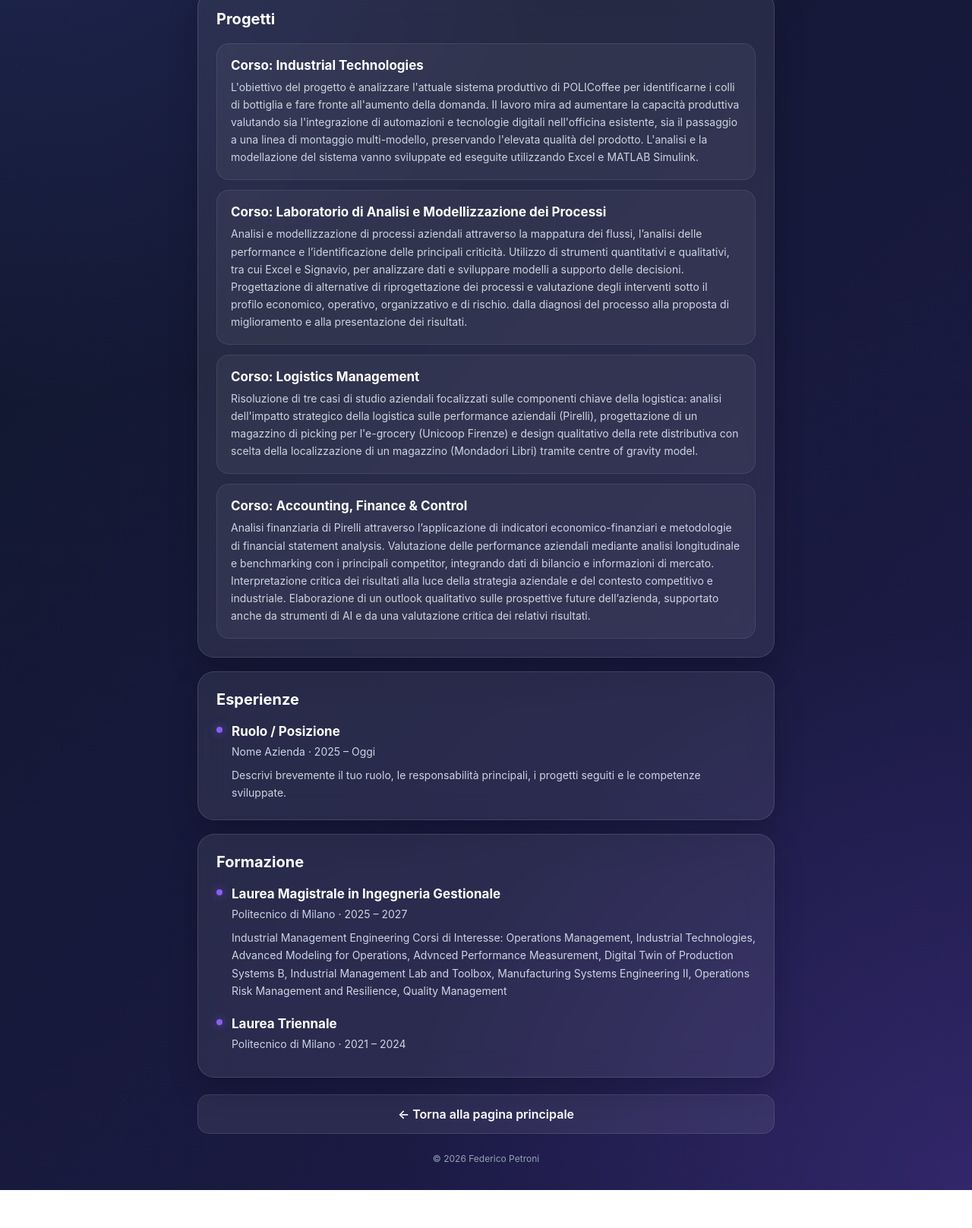
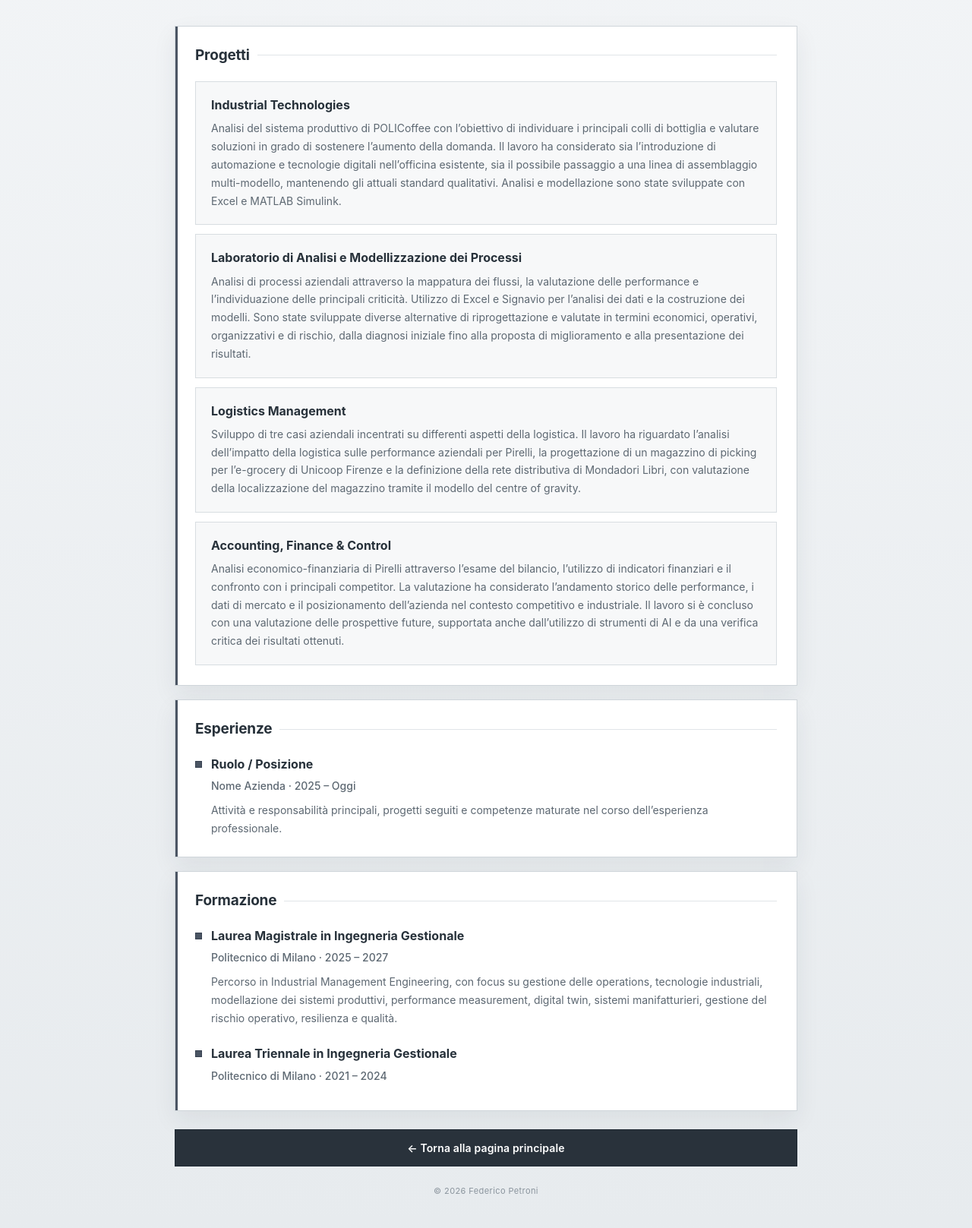
Before and after one commit to federicopetroni03/federicopetroni, a plain HTML site: page esperienze.html in a window 1280 px wide. Shown: the part 244-1861 px from the top of the page at 76% size. Before the commit the page ends 1811 px from the top, so only its background shows below. Drawn offline with Linux system fonts and the light colour scheme.

Commit message:
Update esperienze.html

```diff
--- a/esperienze.html
+++ b/esperienze.html
@@ -19,10 +19,14 @@
             padding: 0;
         }
 
+        html {
+            scroll-behavior: smooth;
+        }
+
         body {
             min-height: 100vh;
 
-            padding: 24px;
+            padding: 32px 20px;
 
             font-family:
                 -apple-system,
@@ -34,36 +38,43 @@
                 sans-serif;
 
             background:
-                radial-gradient(
-                    circle at top left,
-                    rgba(99, 102, 241, 0.20),
-                    transparent 35%
-                ),
-                radial-gradient(
-                    circle at bottom right,
-                    rgba(139, 92, 246, 0.18),
-                    transparent 35%
-                ),
                 linear-gradient(
-                    135deg,
-                    #0f172a,
-                    #1e1b4b
+                    180deg,
+                    #f3f5f7 0%,
+                    #e7ebee 100%
                 );
 
-            color: #ffffff;
+            color: #1f2933;
         }
 
         .container {
             width: 100%;
-            max-width: 760px;
+            max-width: 820px;
 
             margin: 0 auto;
         }
 
+        /* HEADER */
+
         .header {
+            position: relative;
+
             text-align: center;
 
-            padding: 20px 0 34px;
+            padding: 20px 0 38px;
+        }
+
+        .header::after {
+            content: "";
+
+            display: block;
+
+            width: 100%;
+            height: 1px;
+
+            margin-top: 30px;
+
+            background: #cfd5da;
         }
 
         .small-avatar {
@@ -76,54 +87,77 @@
             align-items: center;
             justify-content: center;
 
-            border-radius: 50%;
+            background: #29323b;
 
-            font-size: 25px;
+            color: #ffffff;
+
+            border: 1px solid #1f2933;
+
+            border-radius: 0;
+
+            font-size: 23px;
             font-weight: 700;
 
-            background:
-                linear-gradient(
-                    135deg,
-                    #6366f1,
-                    #8b5cf6
-                );
+            letter-spacing: 1px;
 
             box-shadow:
-                0 10px 30px rgba(99, 102, 241, 0.30);
+                0 8px 20px rgba(31, 41, 51, 0.15);
         }
 
         h1 {
+            margin-bottom: 8px;
+
+            color: #1f2933;
+
             font-size: 30px;
-
-            margin-bottom: 8px;
+            line-height: 1.2;
+            font-weight: 700;
 
             letter-spacing: -0.5px;
         }
 
         .subtitle {
-            color: #cbd5e1;
+            color: #65717c;
 
-            font-size: 16px;
+            font-size: 15px;
+            line-height: 1.5;
+
+            font-weight: 500;
+
+            letter-spacing: 0.15px;
         }
 
+        /* SEZIONI */
+
         .section {
+            position: relative;
+
             margin-bottom: 18px;
 
-            padding: 24px;
+            padding: 26px;
 
-            background:
-                rgba(255, 255, 255, 0.08);
+            background: #ffffff;
 
-            border:
-                1px solid rgba(255, 255, 255, 0.12);
+            border: 1px solid #cfd5da;
 
-            border-radius: 22px;
-
-            backdrop-filter: blur(18px);
-            -webkit-backdrop-filter: blur(18px);
+            border-radius: 0;
 
             box-shadow:
-                0 15px 40px rgba(0, 0, 0, 0.20);
+                0 12px 30px rgba(31, 41, 51, 0.07);
+        }
+
+        .section::before {
+            content: "";
+
+            position: absolute;
+
+            top: 0;
+            left: 0;
+
+            width: 3px;
+            height: 100%;
+
+            background: #4b5563;
         }
 
         .section-title {
@@ -133,57 +167,94 @@
 
             gap: 10px;
 
-            font-size: 20px;
+            margin-bottom: 22px;
 
-            margin-bottom: 20px;
+            color: #27313a;
+
+            font-size: 19px;
+            line-height: 1.3;
+
+            font-weight: 650;
+
+            letter-spacing: -0.2px;
         }
 
+        .section-title::after {
+            content: "";
+
+            flex: 1;
+
+            height: 1px;
+
+            background: #e1e5e8;
+        }
+
+        /* PROGETTI */
+
         .project {
-            padding: 18px;
+            padding: 19px 20px;
 
-            background:
-                rgba(255, 255, 255, 0.05);
+            margin-bottom: 12px;
 
-            border:
-                1px solid rgba(255, 255, 255, 0.08);
+            background: #f7f8f9;
 
-            border-radius: 16px;
+            border: 1px solid #d8dde1;
 
-            margin-bottom: 13px;
+            border-radius: 0;
+
+            transition:
+                background 0.18s ease,
+                border-color 0.18s ease,
+                transform 0.18s ease;
         }
 
         .project:last-child {
             margin-bottom: 0;
         }
 
+        .project:hover {
+            background: #f1f3f5;
+
+            border-color: #b9c1c8;
+
+            transform: translateX(2px);
+        }
+
         .project h3 {
-            font-size: 17px;
+            margin-bottom: 7px;
 
-            margin-bottom: 7px;
+            color: #27313a;
+
+            font-size: 16px;
+            line-height: 1.45;
+
+            font-weight: 650;
         }
 
         .project-meta {
-            font-size: 13px;
+            margin-bottom: 10px;
 
-            color: #a5b4fc;
+            color: #6b7580;
 
-            margin-bottom: 10px;
+            font-size: 12.5px;
+            font-weight: 500;
         }
 
         .project p {
-            color: #cbd5e1;
+            color: #5d6872;
 
             font-size: 14px;
+            line-height: 1.7;
+        }
 
-            line-height: 1.65;
-        }
+        /* ESPERIENZE E FORMAZIONE */
 
         .experience {
             position: relative;
 
-            padding-left: 20px;
+            padding-left: 21px;
 
-            margin-bottom: 22px;
+            margin-bottom: 24px;
         }
 
         .experience:last-child {
@@ -196,100 +267,254 @@
             position: absolute;
 
             left: 0;
-            top: 4px;
+            top: 7px;
 
-            width: 8px;
-            height: 8px;
+            width: 7px;
+            height: 7px;
 
-            border-radius: 50%;
+            background: #4b5563;
 
-            background: #8b5cf6;
+            border: 1px solid #374151;
 
-            box-shadow:
-                0 0 12px rgba(139, 92, 246, 0.65);
+            border-radius: 0;
         }
 
         .experience h3 {
-            font-size: 17px;
+            margin-bottom: 5px;
 
-            margin-bottom: 5px;
+            color: #27313a;
+
+            font-size: 16px;
+            line-height: 1.45;
+
+            font-weight: 650;
         }
 
         .experience-meta {
-            color: #a5b4fc;
+            margin-bottom: 8px;
 
-            font-size: 13px;
+            color: #6b7580;
 
-            margin-bottom: 8px;
+            font-size: 12.5px;
+            line-height: 1.5;
+
+            font-weight: 500;
         }
 
         .experience p {
-            color: #cbd5e1;
+            color: #5d6872;
 
             font-size: 14px;
-
-            line-height: 1.65;
+            line-height: 1.7;
         }
 
+        /* LINK */
+
         .back {
+            position: relative;
+
             display: block;
 
             width: 100%;
 
-            margin-top: 22px;
+            margin-top: 24px;
 
-            padding: 15px;
+            padding: 15px 18px;
 
             text-align: center;
 
             text-decoration: none;
 
+            background: #29323b;
+
+            border: 1px solid #1f2933;
+
+            border-radius: 0;
+
             color: #ffffff;
 
+            font-size: 14px;
             font-weight: 600;
 
-            border-radius: 15px;
-
-            background:
-                rgba(255, 255, 255, 0.08);
-
-            border:
-                1px solid rgba(255, 255, 255, 0.10);
+            letter-spacing: 0.15px;
 
             transition:
-                transform 0.2s ease,
-                background 0.2s ease;
+                background 0.18s ease,
+                transform 0.18s ease;
         }
 
         .back:hover {
-            transform: translateY(-2px);
+            background: #374151;
 
-            background:
-                rgba(255, 255, 255, 0.15);
+            transform: translateY(-1px);
         }
+
+        /* FOOTER */
 
         footer {
             text-align: center;
 
             padding: 25px 0 10px;
 
-            color: #94a3b8;
+            color: #8a949d;
 
-            font-size: 12px;
+            font-size: 11px;
+
+            letter-spacing: 0.4px;
         }
+
+        /* MOBILE */
 
         @media (max-width: 480px) {
 
             body {
-                padding: 15px;
+                padding: 18px 12px;
+            }
+
+            .header {
+                padding-bottom: 30px;
             }
 
             .section {
-                padding: 19px;
+                padding: 21px 18px;
             }
 
             h1 {
                 font-size: 26px;
+            }
+
+            .subtitle {
+                font-size: 14px;
+            }
+
+            .project,
+            .experience {
+                padding-left: 17px;
+            }
+
+            .project p,
+            .experience p {
+                font-size: 13.5px;
+            }
+
+        }
+
+        /* ACCESSIBILITÀ */
+
+        @media (prefers-reduced-motion: reduce) {
+
+            html {
+                scroll-behavior: auto;
+            }
+
+            .project,
+            .back {
+                transition: none;
+            }
+
+        }
+
+        /* DARK MODE */
+
+        @media (prefers-color-scheme: dark) {
+
+            body {
+                background:
+                    linear-gradient(
+                        180deg,
+                        #171b1f 0%,
+                        #22272c 100%
+                    );
+
+                color: #e5e7eb;
+            }
+
+            .header::after {
+                background: #394149;
+            }
+
+            .small-avatar {
+                background: #11161a;
+
+                border-color: #46505a;
+            }
+
+            h1 {
+                color: #f3f4f6;
+            }
+
+            .subtitle {
+                color: #b8c0c7;
+            }
+
+            .section {
+                background: #20252a;
+
+                border-color: #394149;
+
+                box-shadow:
+                    0 12px 30px rgba(0, 0, 0, 0.20);
+            }
+
+            .section::before {
+                background: #9ca3af;
+            }
+
+            .section-title {
+                color: #eef0f2;
+            }
+
+            .section-title::after {
+                background: #343c43;
+            }
+
+            .project {
+                background: #292f34;
+
+                border-color: #414a52;
+            }
+
+            .project:hover {
+                background: #32393f;
+
+                border-color: #57616a;
+            }
+
+            .project h3,
+            .experience h3 {
+                color: #edf0f2;
+            }
+
+            .project-meta,
+            .experience-meta {
+                color: #9da7af;
+            }
+
+            .project p,
+            .experience p {
+                color: #adb6be;
+            }
+
+            .experience::before {
+                background: #c4cbd1;
+
+                border-color: #9ca3af;
+            }
+
+            .back {
+                background: #e5e7eb;
+
+                border-color: #e5e7eb;
+
+                color: #1f2933;
+            }
+
+            .back:hover {
+                background: #ffffff;
+            }
+
+            footer {
+                color: #7f8992;
             }
 
         }
@@ -334,11 +559,19 @@
             <article class="project">
 
                 <h3>
-                    Corso: Industrial Technologies
+                    Industrial Technologies
                 </h3>
 
                 <p>
-                    L'obiettivo del progetto è analizzare l'attuale sistema produttivo di POLICoffee per identificarne i colli di bottiglia e fare fronte all'aumento della domanda. Il lavoro mira ad aumentare la capacità produttiva valutando sia l'integrazione di automazioni e tecnologie digitali nell'officina esistente, sia il passaggio a una linea di montaggio multi-modello, preservando l'elevata qualità del prodotto. L'analisi e la modellazione del sistema vanno sviluppate ed eseguite utilizzando Excel e MATLAB Simulink.
+                    Analisi del sistema produttivo di POLICoffee con l’obiettivo
+                    di individuare i principali colli di bottiglia e valutare
+                    soluzioni in grado di sostenere l’aumento della domanda.
+                    Il lavoro ha considerato sia l’introduzione di automazione
+                    e tecnologie digitali nell’officina esistente, sia il
+                    possibile passaggio a una linea di assemblaggio
+                    multi-modello, mantenendo gli attuali standard qualitativi.
+                    Analisi e modellazione sono state sviluppate con Excel
+                    e MATLAB Simulink.
                 </p>
 
             </article>
@@ -348,11 +581,18 @@
             <article class="project">
 
                 <h3>
-                    Corso: Laboratorio di Analisi e Modellizzazione dei Processi
+                    Laboratorio di Analisi e Modellizzazione dei Processi
                 </h3>
 
                 <p>
-                   Analisi e modellizzazione di processi aziendali attraverso la mappatura dei flussi, l’analisi delle performance e l’identificazione delle principali criticità. Utilizzo di strumenti quantitativi e qualitativi, tra cui Excel e Signavio, per analizzare dati e sviluppare modelli a supporto delle decisioni. Progettazione di alternative di riprogettazione dei processi e valutazione degli interventi sotto il profilo economico, operativo, organizzativo e di rischio. dalla diagnosi del processo alla proposta di miglioramento e alla presentazione dei risultati.
+                    Analisi di processi aziendali attraverso la mappatura dei
+                    flussi, la valutazione delle performance e l’individuazione
+                    delle principali criticità. Utilizzo di Excel e Signavio
+                    per l’analisi dei dati e la costruzione dei modelli.
+                    Sono state sviluppate diverse alternative di riprogettazione
+                    e valutate in termini economici, operativi, organizzativi
+                    e di rischio, dalla diagnosi iniziale fino alla proposta
+                    di miglioramento e alla presentazione dei risultati.
                 </p>
 
             </article>
@@ -362,25 +602,41 @@
             <article class="project">
 
                 <h3>
-                    Corso: Logistics Management
+                    Logistics Management
                 </h3>
 
                 <p>
-                    Risoluzione di tre casi di studio aziendali focalizzati sulle componenti chiave della logistica: analisi dell'impatto strategico della logistica sulle performance aziendali (Pirelli), progettazione di un magazzino di picking per l'e-grocery (Unicoop Firenze) e design qualitativo della rete distributiva con scelta della localizzazione di un magazzino (Mondadori Libri) tramite centre of gravity model.
+                    Sviluppo di tre casi aziendali incentrati su differenti
+                    aspetti della logistica. Il lavoro ha riguardato l’analisi
+                    dell’impatto della logistica sulle performance aziendali
+                    per Pirelli, la progettazione di un magazzino di picking
+                    per l’e-grocery di Unicoop Firenze e la definizione della
+                    rete distributiva di Mondadori Libri, con valutazione della
+                    localizzazione del magazzino tramite il modello del
+                    centre of gravity.
                 </p>
 
             </article>
 
 
-                        <!-- PROGETTO 4 -->
+            <!-- PROGETTO 4 -->
             <article class="project">
 
                 <h3>
-                    Corso: Accounting, Finance & Control
+                    Accounting, Finance &amp; Control
                 </h3>
 
                 <p>
-Analisi finanziaria di Pirelli attraverso l’applicazione di indicatori economico-finanziari e metodologie di financial statement analysis. Valutazione delle performance aziendali mediante analisi longitudinale e benchmarking con i principali competitor, integrando dati di bilancio e informazioni di mercato. Interpretazione critica dei risultati alla luce della strategia aziendale e del contesto competitivo e industriale. Elaborazione di un outlook qualitativo sulle prospettive future dell’azienda, supportato anche da strumenti di AI e da una valutazione critica dei relativi risultati.                </p>
+                    Analisi economico-finanziaria di Pirelli attraverso
+                    l’esame del bilancio, l’utilizzo di indicatori finanziari
+                    e il confronto con i principali competitor. La valutazione
+                    ha considerato l’andamento storico delle performance,
+                    i dati di mercato e il posizionamento dell’azienda nel
+                    contesto competitivo e industriale. Il lavoro si è concluso
+                    con una valutazione delle prospettive future, supportata
+                    anche dall’utilizzo di strumenti di AI e da una verifica
+                    critica dei risultati ottenuti.
+                </p>
 
             </article>
 
@@ -410,10 +666,9 @@ Analisi finanziaria di Pirelli attraverso l’applicazione di indicatori economi
                 </p>
 
                 <p>
-                    Descrivi brevemente il tuo ruolo,
-                    le responsabilità principali,
-                    i progetti seguiti e le competenze
-                    sviluppate.
+                    Attività e responsabilità principali, progetti seguiti
+                    e competenze maturate nel corso dell’esperienza
+                    professionale.
                 </p>
 
             </div>
@@ -445,8 +700,11 @@ Analisi finanziaria di Pirelli attraverso l’applicazione di indicatori economi
                 </p>
 
                 <p>
-                    Industrial Management Engineering
-                    Corsi di Interesse: Operations Management, Industrial Technologies, Advanced Modeling for Operations, Advnced Performance Measurement, Digital Twin of Production Systems B, Industrial Management Lab and Toolbox, Manufacturing Systems Engineering II, Operations Risk Management and Resilience, Quality Management
+                    Percorso in Industrial Management Engineering, con focus
+                    su gestione delle operations, tecnologie industriali,
+                    modellazione dei sistemi produttivi, performance
+                    measurement, digital twin, sistemi manifatturieri,
+                    gestione del rischio operativo, resilienza e qualità.
                 </p>
 
             </div>
@@ -456,7 +714,7 @@ Analisi finanziaria di Pirelli attraverso l’applicazione di indicatori economi
             <div class="experience">
 
                 <h3>
-                    Laurea Triennale
+                    Laurea Triennale in Ingegneria Gestionale
                 </h3>
 
                 <p class="experience-meta">
```
